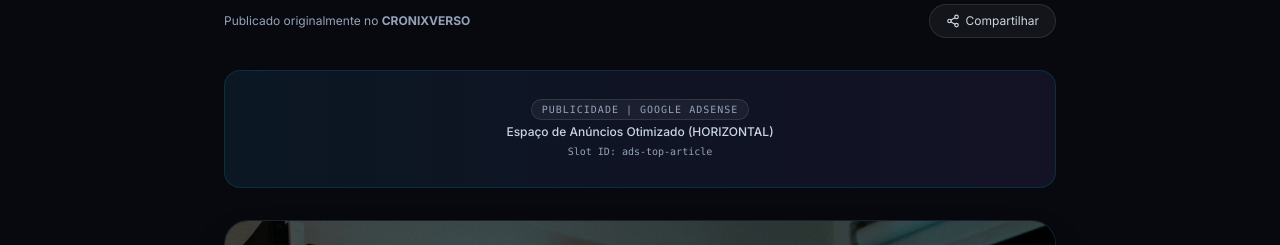
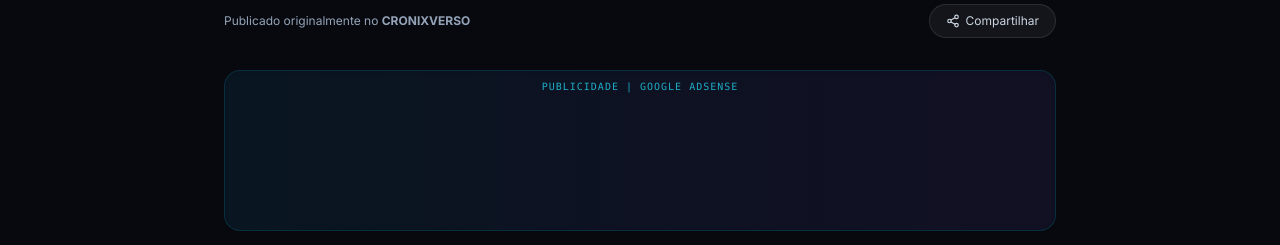
Before and after one commit to jpinfinite/cronixverso, a React (Vite) app: page /artigo/art-1 in a window 1280 px wide. Shown: the part 555-800 px from the top of the page. Built offline with nearby package versions, Linux system fonts and the light colour scheme; no server answers.

Commit message:
feat(cronixverso): upgrade AdSense units with ca-pub-1151448515464841, IntersectionObserver lazy loading and cyber-tech UI

```diff
--- a/src/components/AdSensePlaceholder.tsx
+++ b/src/components/AdSensePlaceholder.tsx
@@ -1,40 +1,82 @@
-import React from 'react';
+import React, { useEffect, useRef, useState } from 'react';
+
+export const CRONIXVERSO_AD_SLOTS = {
+  'ads-top-article': '7125135295',
+  'ads-in-article': '4498971950',
+  'ads-bottom-article': '1498415859'
+};
 
 interface AdSensePlaceholderProps {
   slotId?: string;
-  format?: 'auto' | 'horizontal' | 'rectangle';
+  format?: 'auto' | 'horizontal' | 'rectangle' | 'fluid';
   className?: string;
 }
 
+declare global {
+  interface Window {
+    adsbygoogle: any[];
+  }
+}
+
 export const AdSensePlaceholder: React.FC<AdSensePlaceholderProps> = ({
-  slotId = '0000000000',
+  slotId = 'ads-in-article',
   format = 'auto',
   className = ''
 }) => {
+  const containerRef = useRef<HTMLDivElement>(null);
+  const pushedRef = useRef(false);
+  const [isMounted, setIsMounted] = useState(false);
+
+  useEffect(() => {
+    setIsMounted(true);
+  }, []);
+
+  useEffect(() => {
+    if (!isMounted || !containerRef.current || pushedRef.current) return;
+
+    const observer = new IntersectionObserver(
+      ([entry]) => {
+        if (entry.isIntersecting && !pushedRef.current) {
+          pushedRef.current = true;
+          try {
+            if (typeof window !== 'undefined') {
+              (window.adsbygoogle = window.adsbygoogle || []).push({});
+            }
+          } catch (err) {
+            console.error('AdSense lazy push error:', err);
+          }
+          observer.disconnect();
+        }
+      },
+      { rootMargin: '300px' }
+    );
+
+    observer.observe(containerRef.current);
+
+    return () => observer.disconnect();
+  }, [isMounted, slotId]);
+
+  const activeSlot = CRONIXVERSO_AD_SLOTS[slotId as keyof typeof CRONIXVERSO_AD_SLOTS] || '7125135295';
+
   return (
-    <div className={`my-8 w-full flex flex-col items-center justify-center p-4 bg-[#0b0f19] border border-cyan-500/20 rounded-2xl text-center relative overflow-hidden group ${className}`}>
-      {/* Decorative Glow */}
+    <div
+      ref={containerRef}
+      className={`my-8 w-full flex flex-col items-center justify-center p-2 bg-[#0b0f19]/90 border border-cyan-500/20 rounded-2xl text-center relative overflow-hidden group shadow-inner ${className}`}
+    >
       <div className="absolute inset-0 bg-gradient-to-r from-cyan-500/5 via-indigo-500/5 to-purple-500/5 pointer-events-none" />
 
-      <div className="relative z-10 flex flex-col items-center space-y-1 py-3">
-        <span className="text-[10px] font-mono tracking-widest text-slate-400 uppercase bg-white/5 border border-white/10 px-2.5 py-0.5 rounded-full">
-          PUBLICIDADE | GOOGLE ADSENSE
-        </span>
-        <p className="text-xs text-slate-300 font-medium">
-          Espaço de Anúncios Otimizado ({format.toUpperCase()})
-        </p>
-        <span className="text-[10px] text-slate-400 font-mono">Slot ID: {slotId}</span>
-      </div>
+      <span className="relative z-10 block text-[10px] font-mono tracking-widest text-cyan-400/80 uppercase mb-2">
+        PUBLICIDADE | GOOGLE ADSENSE
+      </span>
 
-      {/* Código Real do Google AdSense (será ativado com o ID de Publisher do usuário) */}
-      {/*
-      <ins className="adsbygoogle"
-           style={{ display: 'block' }}
-           data-ad-client="ca-pub-XXXXXXXXXXXXXXXX"
-           data-ad-slot={slotId}
-           data-ad-format={format}
-           data-full-width-responsive="true"></ins>
-      */}
+      <ins
+        className="adsbygoogle relative z-10 w-full"
+        style={{ display: 'block', minHeight: '120px', textAlign: 'center' }}
+        data-ad-client="ca-pub-1151448515464841"
+        data-ad-slot={activeSlot}
+        data-ad-format={format}
+        data-full-width-responsive="true"
+      />
     </div>
   );
 };
```
